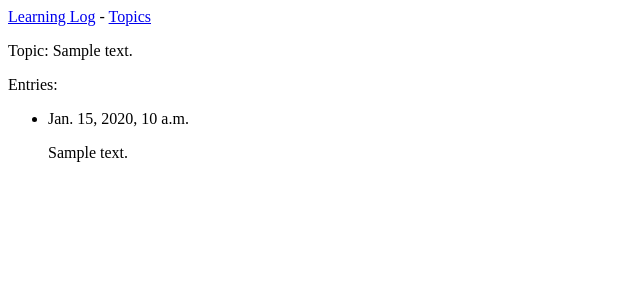
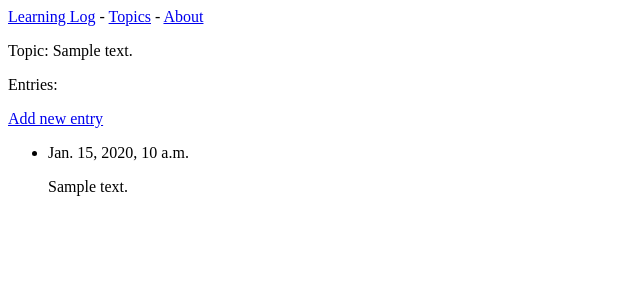
Before and after one commit to terrabit70/learning_log, a Django app: page /topics/1/ in a window 1280 px wide. Shown: the top 300 px of the page, without its empty margins (0-640 px from the left). Run offline with Django 3.2, Linux system fonts and the light colour scheme; tables that the repository leaves empty hold one stand-in row (values such as "Sample post").

Commit message:
Function for adding entries and 'About' page added

```diff
--- a/learning_logs/templates/learning_logs/base.html
+++ b/learning_logs/templates/learning_logs/base.html
@@ -1,5 +1,6 @@
 <p>
     <a href="{% url 'index' %}">Learning Log</a> -
-    <a href="{% url 'topics' %}">Topics</a>
+    <a href="{% url 'topics' %}">Topics</a> -
+    <a href="{% url 'about' %}">About</a>
 </p>
 {% block content %}{% endblock content %}
--- a/learning_logs/templates/learning_logs/topic.html
+++ b/learning_logs/templates/learning_logs/topic.html
@@ -5,6 +5,9 @@
   <p>Topic: {{ topic }}</p>
 
   <p>Entries:</p>
+  <p>
+    <a href="{% url 'new_entry' topic.id %}">Add new entry</a>
+  </p>
   <ul>
     {% for entry in entries %}
       <li>
--- a/learning_logs/urls.py
+++ b/learning_logs/urls.py
@@ -9,4 +9,6 @@ urlpatterns = [
     path('topics/', views.topics, name='topics'),
     path('topics/<topic_id>/', views.topic, name='topic'),
     path('new_topic/', views.new_topic, name='new_topic'),
+    path('new_entry/<topic_id>/',views.new_entry, name='new_entry'),
+    path('about/',views.about, name='about'),
 ]
--- a/learning_logs/views.py
+++ b/learning_logs/views.py
@@ -2,11 +2,15 @@ from django.shortcuts import render
 from django.http import HttpResponseRedirect
 from django.urls import reverse
 from .models import Topic
-from .forms import TopicForm
+from .forms import TopicForm, EntryForm
 # Create your views here.
 def index(request):
     """Homepage of learning log application"""
     return render(request, 'learning_logs/index.html')
+
+def about(request):
+    """Page with information about project and author"""
+    return render(request, 'learning_logs/about.html')
 
 def topics(request):
     """Shows list of topics"""
@@ -32,3 +36,18 @@ def new_topic(request):
             return HttpResponseRedirect(reverse('topics'))
     context = {'form': form}
     return render(request=request, template_name='learning_logs/new_topic.html', context=context)
+
+def new_entry(request, topic_id):
+    """Adds a new entry for the topic"""
+    topic = Topic.objects.get(id=topic_id)
+    if request.method != 'POST':
+        form = TopicForm
+    else:
+        form = EntryForm(data=request.POST)
+        if form.is_valid():
+            new_entry = form.save(commit=False)
+            new_entry.topic = topic
+            new_entry.save()
+            return HttpResponseRedirect(reverse('topic', args=[topic_id]))
+    context = {'topic': topic, 'form': form}
+    return render(request=request, template_name='learning_logs/new_entry.html', context=context)
```
Also changed, not shown: learning_logs/forms.py (+8 -1 lines), learning_logs/templates/learning_logs/about.html (added, +11 -0 lines), learning_logs/templates/learning_logs/new_entry.html (added, +13 -0 lines).
